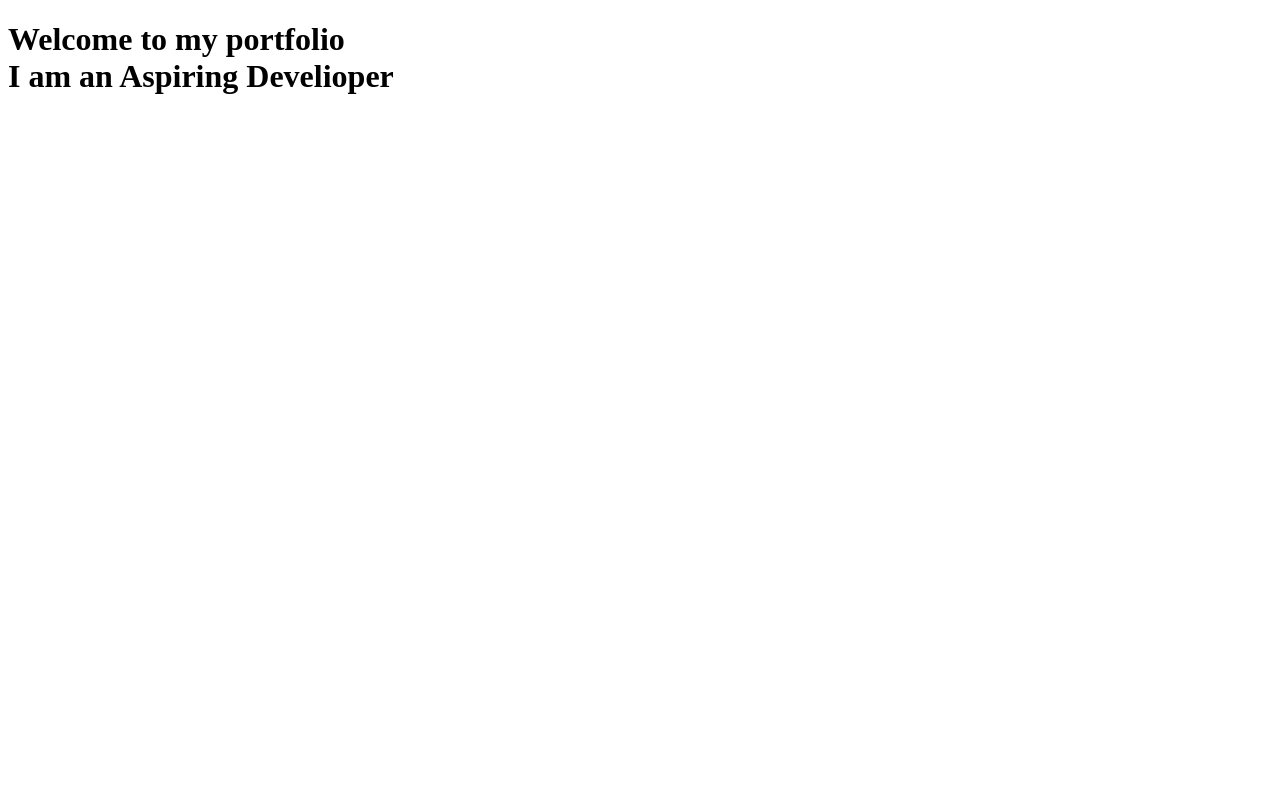
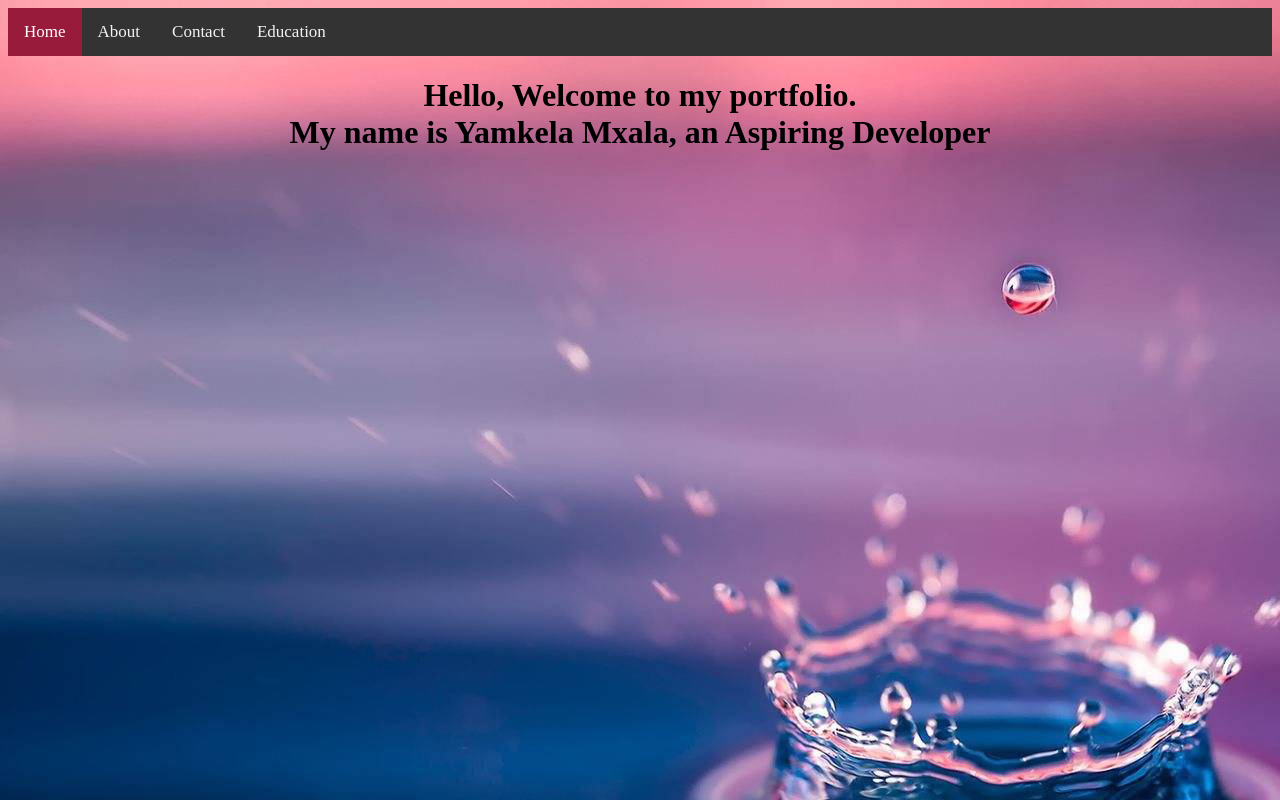
Before and after one commit to yamkella/portfolio, a plain HTML site: page Index.html in a window 1280 px wide. Drawn offline with Linux system fonts and the light colour scheme.

Commit message:
version1

```diff
--- a/Index.html
+++ b/Index.html
@@ -1,13 +1,54 @@
 <!DOCTYPE html>
 <html lang="en">
+
 <head>
     <meta charset="UTF-8">
     <meta http-equiv="X-UA-Compatible" content="IE=edge">
     <meta name="viewport" content="width=device-width, initial-scale=1.0">
-    <title>Document</title>
+    <title>Yamkela Mxala's Portfolio</title>
+    <style>
+        .topnav {
+    background-color: #333;
+    overflow: hidden;
+  }
+
+  /* Style the links inside the navigation bar */
+  .topnav a {
+    float: left;
+    color: #f2f2f2;
+    text-align: center;
+    padding: 14px 16px;
+    text-decoration: none;
+    font-size: 17px;
+  }
+
+  /* Change the color of links on hover */
+  .topnav a:hover {
+    background-color: #ddd;
+    color: rgb(145, 55, 55);
+  }
+
+  /* Add a color to the active/current link */
+  .topnav a.active {
+    background-color: #991b3b;
+    color: white;
+  }
+  h1{
+text-align: center;
+  }
+
+    </style>
+
 </head>
-<body>
-  <p><h1>Welcome to my portfolio <br/>
-I am an Aspiring Develioper</h1></p>
+<body style="background-image: url('drops.jpg')"></body>
+  <div class="topnav">
+    <a class="active" href="#Home">Home</a>
+    <a href="#about">About</a>
+    <a href="#Contact">Contact</a>
+    <a href="#Education">Education</a>
+  </div>
+  <p><h1>Hello, Welcome to my portfolio. <br/>
+    My name is Yamkela Mxala, an Aspiring Developer</h1></p><br/>
+
 </body>
 </html>
```
Also changed, not shown: About.html (+12 -0 lines), 20220720141806_IMG_1056.jpg (added), IMG-20220607-WA0209.jpg (added), R.jpg (added), drops.jpg (added), isp.jpg (added), sd.jpg (added), sss.jpg (added).
